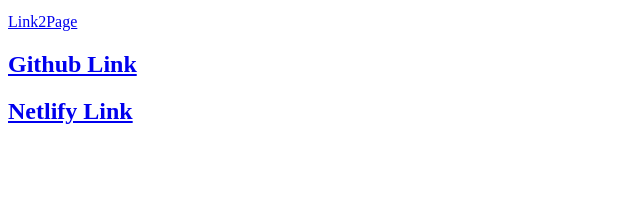
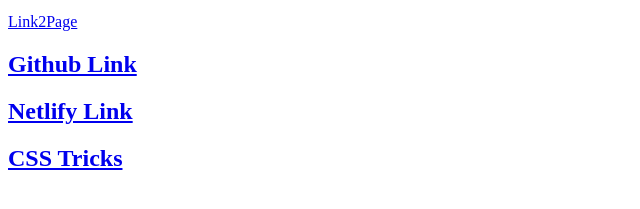
Before and after one commit to Mth1984/MyFirstHomepage, a plain HTML site: page index.html in a window 1280 px wide. Shown: the part 87-296 px from the top of the page, without its empty margins (0-640 px from the left). Drawn offline with Linux system fonts and the light colour scheme.

Commit message:
Add new Link

```diff
--- a/index.html
+++ b/index.html
@@ -15,4 +15,8 @@
     <h2>
         <a href="https://app.netlify.com"> Netlify Link</a>
     </h2>
+
+    <h2>
+        <a href=" http://csstricks.com/"> CSS Tricks </a>
+    </h2>
 </div>
```
